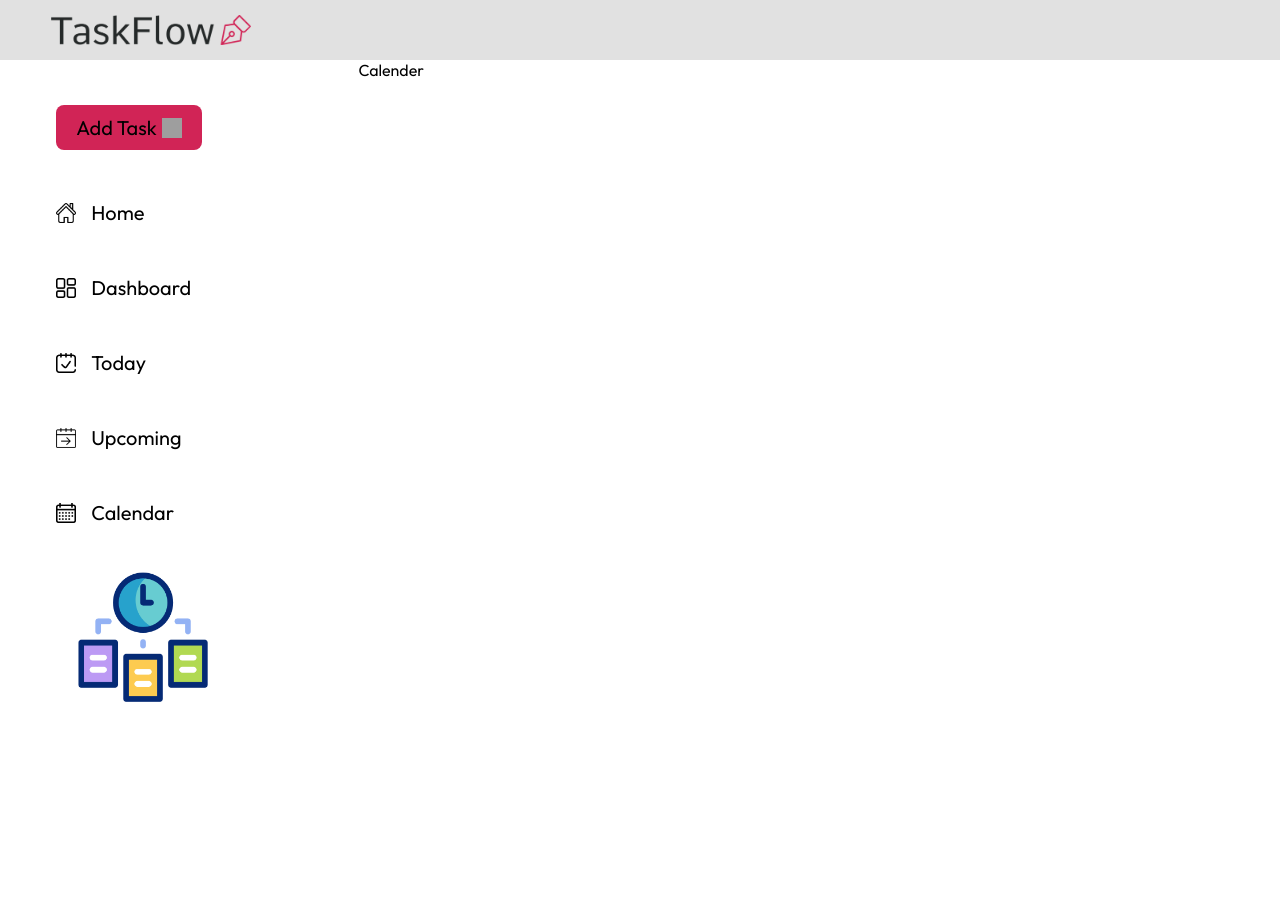
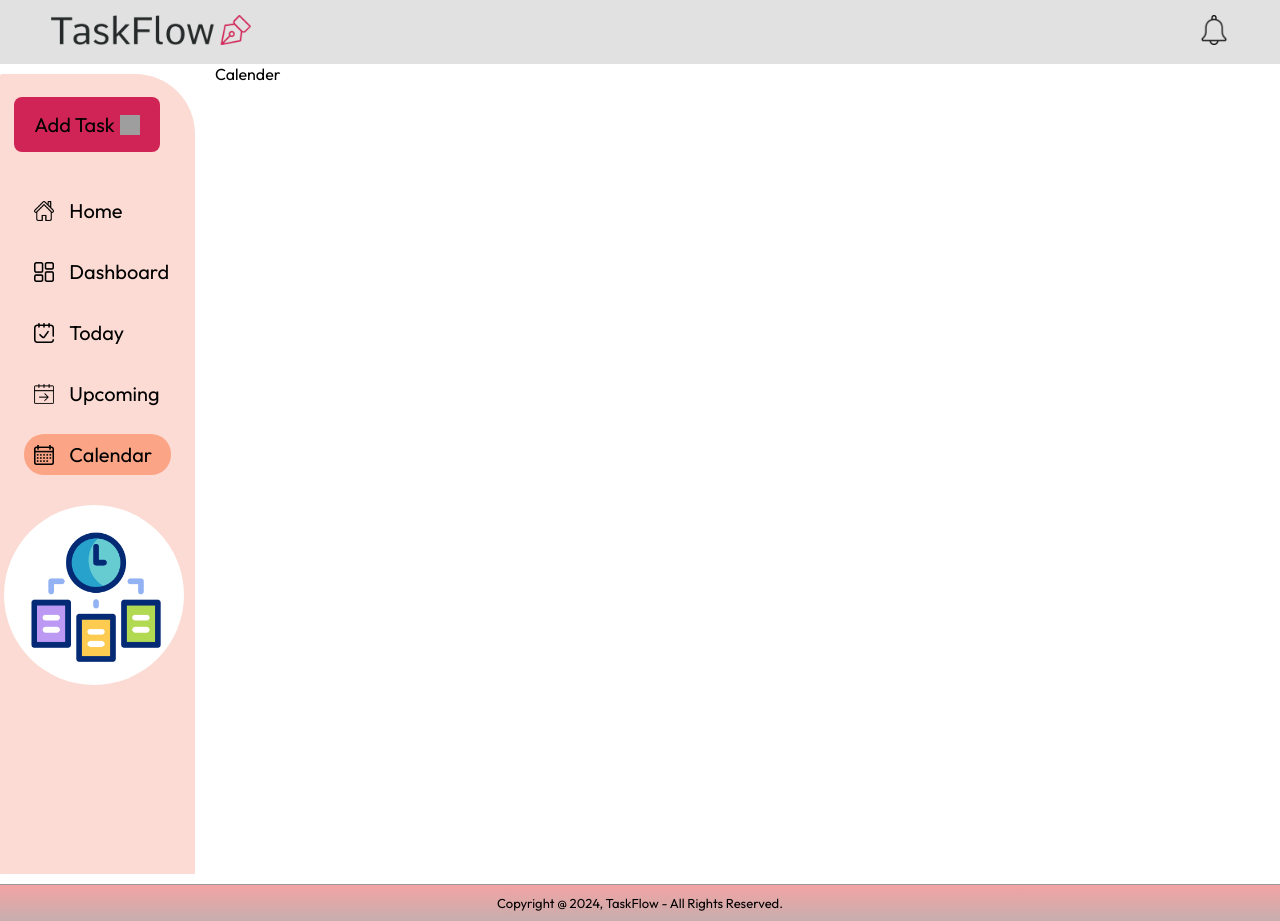
Before and after one commit to udarasahan/CodeAlpha_Todo_List_Frontend, a React (Vite) app: page /calendar in a window 1280 px wide. Before the commit the page ends 870 px from the top, so only its background shows below. Built offline with nearby package versions, Linux system fonts and the light colour scheme; grey boxes are pictures that could not be loaded; a small style sheet from the web is missing.

Commit message:
sidebar bug almost fixed

```diff
--- a/src/App.jsx
+++ b/src/App.jsx
@@ -10,6 +10,7 @@ import Upcoming from './Pages/Upcoming/Upcoming';
 import Calender from './Pages/Calendar/Calender';
 import Dashboard from './Pages/Dashboard/Dashboard'
 import Home from './Pages/Home/Home';
+import Footer from './Componants/Footer/Footer';
 
 function App() {
 
@@ -30,6 +31,7 @@ function App() {
           <Route path='/calendar' element={<Calender url={url} />} />
         </Routes>
       </div>
+      <Footer />
     </div>
   )
 }
--- /dev/null
+++ b/src/Componants/Footer/Footer.css
@@ -0,0 +1,10 @@
+.footer {
+    text-align: center;
+    margin: auto;
+    max-width: 100%;
+    border-top: 1px solid #989898;
+    padding: 10px 0px;
+    font-size: 13px;
+    background: linear-gradient(#f3a3a3, #c7aeae);
+    margin-top: 10px;
+}
--- /dev/null
+++ b/src/Componants/Footer/Footer.jsx
@@ -0,0 +1,11 @@
+import './Footer.css';
+
+const Footer = () => {
+  return (
+    <div className='footer'>
+        <p>Copyright @ 2024, TaskFlow - All Rights Reserved.</p>
+    </div>
+  )
+}
+
+export default Footer
--- a/src/Componants/Navbar/Navbar.css
+++ b/src/Componants/Navbar/Navbar.css
@@ -1,13 +1,3 @@
-.navbar img {
-    width: 200px;
-    cursor: pointer;
-    transition: 0.6s;
-}
-
-.navbar img:hover {
-    transform: scale(1.03);
-}
-
 .navbar {
     display: flex;
     justify-content: space-between;
@@ -15,8 +5,30 @@
     background-color: rgb(225, 225, 225);
 }
 
+.logo img {
+    width: 200px;
+    transition: 0.6s;
+
+}
+
+.logo img:hover {
+    transform: scale(1.03);
+}
+
+.notifications-section img {
+    width: 30px;
+    transition: 0.6s;
+}
+
+.notifications-section img:hover {
+    transform: scale(1.03);
+}
+
 @media (max-width: 720px) {
-    .navbar img {
-        width: 100px;
+    .logo img {
+        width: 120px;
+    }
+    .notifications-section img {
+        width: 19px;
     }
 }
--- a/src/Componants/Navbar/Navbar.jsx
+++ b/src/Componants/Navbar/Navbar.jsx
@@ -5,7 +5,13 @@ import { NavLink } from 'react-router-dom';
 const Navbar = () => {
   return (
     <NavLink to='/home' className="navbar">
-        <img src={assets.logo} alt="" />
+        <div className="logo">
+          <img src={assets.logo} alt="" />
+        </div>
+        <div className="notifications-section">
+          <p className='notifications-count'></p>
+          <img src={assets.notificationIcon} alt="" />
+        </div>
     </NavLink>
   )
 }
--- a/src/Componants/Sidebar/Sidebar.css
+++ b/src/Componants/Sidebar/Sidebar.css
@@ -1,35 +1,43 @@
 .sidebar {
-    width: 28%;
+    max-width: 28%;
+
+}
+
+.nav-menu {
     min-height: 100vh;
     border: none;
+    justify-content: left;
+    background-color: rgba(243, 159, 138, 0.374);
     margin-top: 10px;
     border-radius: 2px 60px 1px 1px;
-    padding: 15px 4%;
-    justify-content: left;
+    padding: 15px 2%;
+    margin-right: 20px;
 }
 
-.sidebar-options {
+.sidebar-options .menu-items {
     display: flex;
     flex-direction: column;
-    padding: 10px 10px;
-    gap: 30px;
-
+    padding: 10px 20px;
+    gap: 20px;
+    margin-top: 20px;
 }
 
 .sidebar-option {
     display: flex;
     align-items: center;
     gap: 15px;
-    border: 1px solid #a9a9a9;
     padding: 8px 10px;
     border-radius: 3px 0px 0px 3px;
     text-decoration: none;
     font-size: 20px;
     color: black;
-    border: none;
-    padding: 10px 15px;
-    margin-left: -20px;
     cursor: pointer;
+    text-decoration: none;
+}
+
+.sidebar-option.active {
+    background-color: rgb(251, 165, 134);
+    border-radius: 20px;
 }
 
 .sidebar-option img {
@@ -39,7 +47,7 @@
 
 .add-task-button {
     background-color: #d12456;
-    padding: 10px 20px;
+    padding: 15px 20px;
     display: flex;
     flex-direction: row;
     gap: 5px;
@@ -47,6 +55,8 @@
     align-items: center;
     border-radius: 8px;
     transition: 0.5s;
+    font-size: 20px;
+    font-weight: 400;
 }
 
 .sidebar-option:hover {
@@ -62,13 +72,29 @@
     max-width: 180px;
     justify-content: center;
     transition: 0.8s;
+    border-radius: 50%;
+    margin-top: 20px;
 }
 
 .animation img:hover {
     transform: scale(1.05);
 }
 
-@media (max-width:885px) {
+.nav-mob-close {
+    display: none;
+}
+
+.nav-mob-open {
+    display: none;
+}
+
+@media (max-width: 1200px) {
+    .add-task-button {
+        font-size: 22px;
+    }
+}
+
+@media (max-width: 885px) {
     .sidebar-option {
         font-size: 15px;
     }
@@ -89,7 +115,37 @@
 }
 
 @media (max-width: 720px) {
-    .sidebar {
+    .nav-menu {
         display: none;
     }
+    .nav-mob-open {
+        display: block;
+        position: fixed;
+        left: 10px;
+        top: 65px;
+        width: 30px;
+        cursor: pointer;
+        z-index: 3;
+    }
+    .nav-menu {
+        position: fixed;
+        top: 0;
+        right: -350px;
+        width: 350px;
+        height: 100%;
+        background-color: #d2c0ca;
+        display: flex;
+        flex-direction: column;
+        gap: 30px;
+        z-index: 2;
+        transition: left 0.5s ease-in-out;
+        padding-top: 20px;
+    }
+    .nav-mob-close {
+        display: block;
+        width: 30px;
+        cursor: pointer;
+        margin-left: auto;
+        margin-right: 20px;
+    }
 }
--- a/src/Componants/Sidebar/Sidebar.jsx
+++ b/src/Componants/Sidebar/Sidebar.jsx
@@ -1,43 +1,60 @@
 import { NavLink } from 'react-router-dom';
 import './Sidebar.css';
 import { assets } from '../../assets/assets';
+import { useRef } from 'react';
 
 const Sidebar = () => {
+    const menuRef = useRef();
+
+    const openMenu = () => {
+        menuRef.current.style.left = "0";
+    };
+
+    const closeMenu = () => {
+        menuRef.current.style.left = "-350px";
+    };
+
     return (
         <div className='sidebar'>
+            <img src={assets.menuIcon} onClick={openMenu} className='nav-mob-open' alt="Open Menu" />
+            <div ref={menuRef} className='nav-menu'>
+                <img src={assets.closeIcon} onClick={closeMenu} className='nav-mob-close' alt="Close Menu" />
                 <div className="sidebar-options">
                     <NavLink to='/add' className="sidebar-option">
                         <div className='add-task-button'>
                             <p>Add Task</p>
-                    <img src={assets.add} alt="" />
+                            <img src={assets.add} alt="Add" />
                         </div>
                     </NavLink>
-            <NavLink to='/home' className="sidebar-option">
-                <img src={assets.homeIcon} alt="" />
+                    <div className="menu-items">
+                        <NavLink to='/home' className={({ isActive }) => isActive ? "sidebar-option active" : "sidebar-option"}>
+                            <img src={assets.homeIcon} alt="Home" />
                             <p>Home</p>
                         </NavLink>
-            <NavLink to='/dashboard' className="sidebar-option">
-                <img src={assets.dashboard} alt="" />
+                        <NavLink to='/dashboard' className={({ isActive }) => isActive ? "sidebar-option active" : "sidebar-option"}>
+                            <img src={assets.dashboard} alt="Dashboard" />
                             <p>Dashboard</p>
                         </NavLink>
-            <NavLink to='/today' className="sidebar-option">
-                <img src={assets.today} alt="" />
+                        <NavLink to='/today' className={({ isActive }) => isActive ? "sidebar-option active" : "sidebar-option"}>
+                            <img src={assets.today} alt="Today" />
                             <p>Today</p>
                         </NavLink>
-            <NavLink to='/upcoming' className="sidebar-option">
-                <img src={assets.upcoming} alt="" />
+                        <NavLink to='/upcoming' className={({ isActive }) => isActive ? "sidebar-option active" : "sidebar-option"}>
+                            <img src={assets.upcoming} alt="Upcoming" />
                             <p>Upcoming</p>
                         </NavLink>
-            <NavLink to='/calendar' className="sidebar-option">
-                <img src={assets.calendar} alt="" />
+                        <NavLink to='/calendar' className={({ isActive }) => isActive ? "sidebar-option active" : "sidebar-option"}>
+                            <img src={assets.calendar} alt="Calendar" />
                             <p>Calendar</p>
                         </NavLink>
                     </div>
                     <div className="animation">
-            <img src={assets.deadlineAnimation} alt="" />
+                        <img src={assets.deadlineAnimation} alt="Animation" />
                     </div>
                 </div>
-  )
-}
+            </div>
+        </div>
+    );
+};
 
-export default Sidebar
+export default Sidebar;
--- a/src/Pages/Home/Home.css
+++ b/src/Pages/Home/Home.css
@@ -75,6 +75,7 @@
     border: none;
     border-radius: 15px;
     font-size: 20px;
+    font-weight: 500;
 }
 
 @media (max-width: 1190px) {
@@ -112,6 +113,9 @@
     .details-display {
         padding: 10px;
     }
+    .date-and-time-display {
+        margin-top: 10px;
+    }
 }
 
 @media (max-width: 570px) {
@@ -125,6 +129,6 @@
         font-size: 12px;
     }
     .details-display {
-        margin-left: 10px;
+        margin-left: 15px;
     }
 }
--- a/src/assets/assets.js
+++ b/src/assets/assets.js
@@ -7,7 +7,9 @@ import calendar from './calendar.png';
 import deadlineAnimation from './deadline.gif';
 import runningBoy from './busy.gif';
 import menuIcon from './menu.png';
-import homeIcon from './home.png'
+import homeIcon from './home.png';
+import notificationIcon from './bell.png';
+import closeIcon from './cross-icon.png';
 
 
 export const assets = {
@@ -21,5 +23,7 @@ export const assets = {
     runningBoy,
     menuIcon,
     homeIcon,
+    notificationIcon,
+    closeIcon,
 
 }
```
Also changed, not shown: src/assets/bell.png (added), src/assets/cross-icon.png (added). Lines whose indentation alone changed are shown as unchanged.
